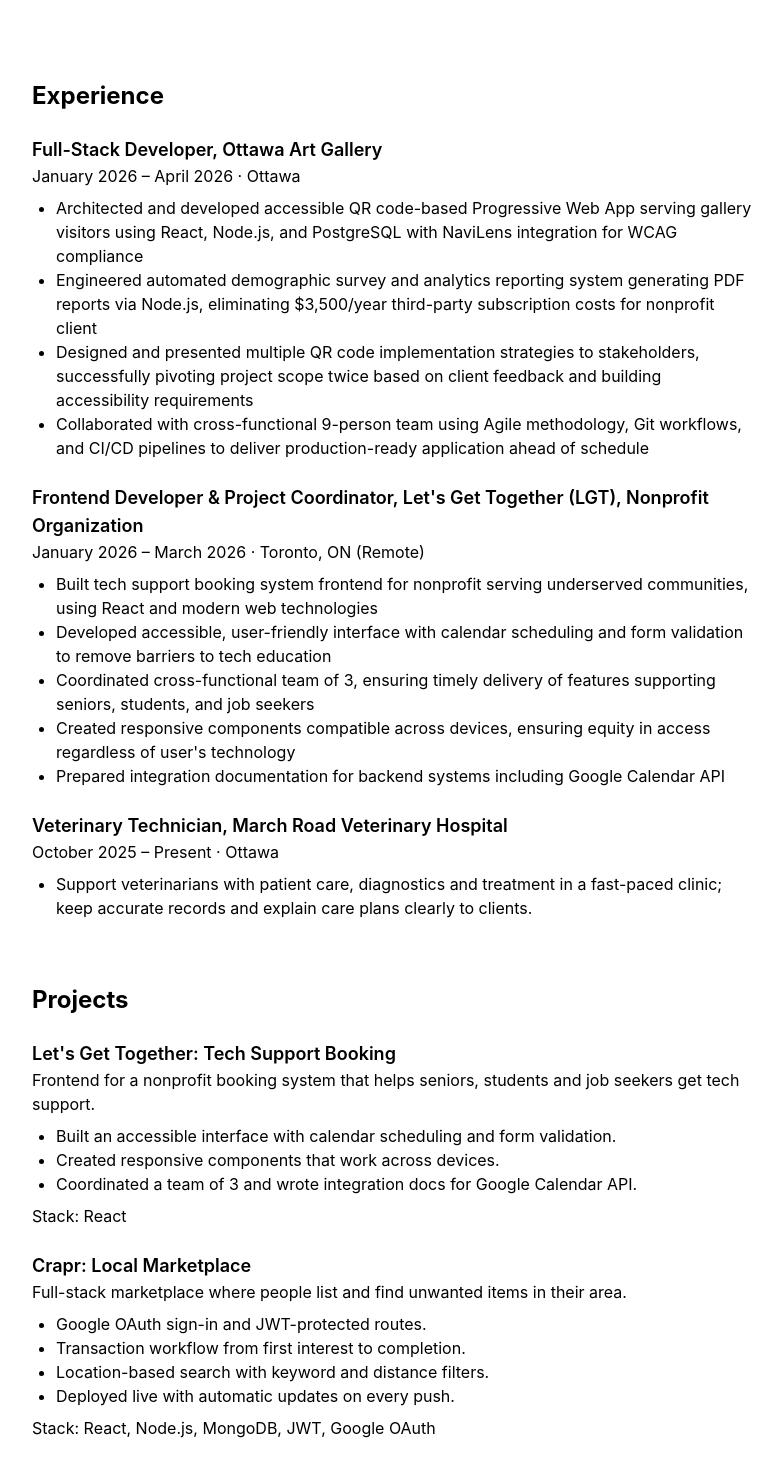
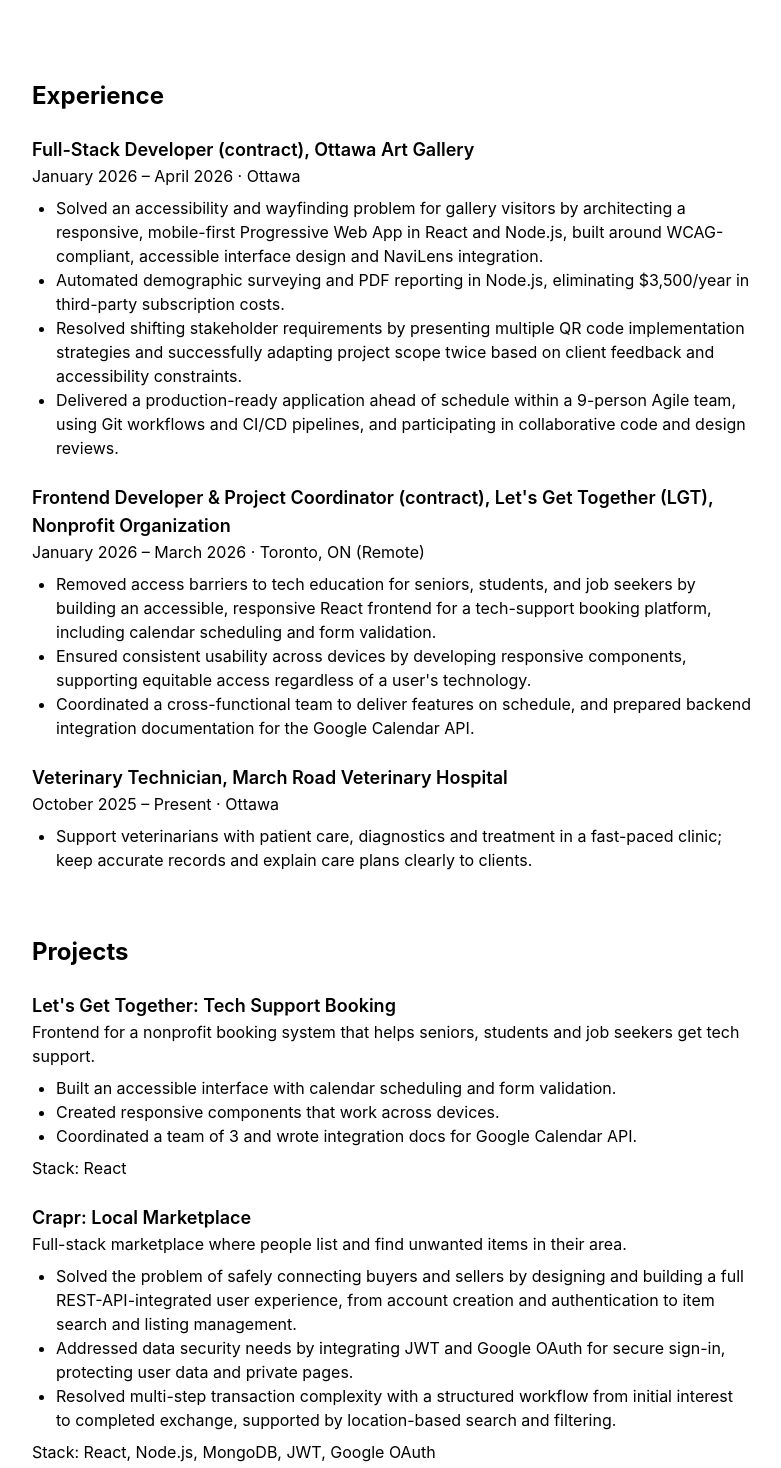
Before and after one commit to chab0114/portfolio, a React app: page / in a window 1280 px wide. Shown: the part 320-1788 px from the top of the page, without its empty margins (248-1029 px from the left). Built offline with nearby package versions, Linux system fonts and the light colour scheme; the HTML template or start-up script is replaced by a standard one.

Commit message:
reword exp and project text

```diff
--- a/src/data/experience.js
+++ b/src/data/experience.js
@@ -2,37 +2,35 @@
 
 export const experience = [
   {
-    title: 'Full-Stack Developer',
-    company: 'Ottawa Art Gallery',
-    location: 'Ottawa',
-    dates: 'January 2026 – April 2026',
+    title: "Full-Stack Developer (contract)",
+    company: "Ottawa Art Gallery",
+    location: "Ottawa",
+    dates: "January 2026 – April 2026",
     bullets: [
-      'Architected and developed accessible QR code-based Progressive Web App serving gallery visitors using React, Node.js, and PostgreSQL with NaviLens integration for WCAG compliance',
-      'Engineered automated demographic survey and analytics reporting system generating PDF reports via Node.js, eliminating $3,500/year third-party subscription costs for nonprofit client',
-      'Designed and presented multiple QR code implementation strategies to stakeholders, successfully pivoting project scope twice based on client feedback and building accessibility requirements',
-      'Collaborated with cross-functional 9-person team using Agile methodology, Git workflows, and CI/CD pipelines to deliver production-ready application ahead of schedule',
+      "Solved an accessibility and wayfinding problem for gallery visitors by architecting a responsive, mobile-first Progressive Web App in React and Node.js, built around WCAG-compliant, accessible interface design and NaviLens integration.",
+      "Automated demographic surveying and PDF reporting in Node.js, eliminating $3,500/year in third-party subscription costs.",
+      "Resolved shifting stakeholder requirements by presenting multiple QR code implementation strategies and successfully adapting project scope twice based on client feedback and accessibility constraints.",
+      "Delivered a production-ready application ahead of schedule within a 9-person Agile team, using Git workflows and CI/CD pipelines, and participating in collaborative code and design reviews.",
     ],
   },
   {
-    title: 'Frontend Developer & Project Coordinator',
+    title: "Frontend Developer & Project Coordinator (contract)",
     company: "Let's Get Together (LGT), Nonprofit Organization",
-    location: 'Toronto, ON (Remote)',
-    dates: 'January 2026 – March 2026',
+    location: "Toronto, ON (Remote)",
+    dates: "January 2026 – March 2026",
     bullets: [
-      'Built tech support booking system frontend for nonprofit serving underserved communities, using React and modern web technologies',
-      'Developed accessible, user-friendly interface with calendar scheduling and form validation to remove barriers to tech education',
-      'Coordinated cross-functional team of 3, ensuring timely delivery of features supporting seniors, students, and job seekers',
-      "Created responsive components compatible across devices, ensuring equity in access regardless of user's technology",
-      'Prepared integration documentation for backend systems including Google Calendar API',
+      "Removed access barriers to tech education for seniors, students, and job seekers by building an accessible, responsive React frontend for a tech-support booking platform, including calendar scheduling and form validation.",
+      "Ensured consistent usability across devices by developing responsive components, supporting equitable access regardless of a user's technology.",
+      "Coordinated a cross-functional team to deliver features on schedule, and prepared backend integration documentation for the Google Calendar API.",
     ],
   },
   {
-    title: 'Veterinary Technician',
-    company: 'March Road Veterinary Hospital',
-    location: 'Ottawa',
-    dates: 'October 2025 – Present',
+    title: "Veterinary Technician",
+    company: "March Road Veterinary Hospital",
+    location: "Ottawa",
+    dates: "October 2025 – Present",
     bullets: [
-      'Support veterinarians with patient care, diagnostics and treatment in a fast-paced clinic; keep accurate records and explain care plans clearly to clients.',
+      "Support veterinarians with patient care, diagnostics and treatment in a fast-paced clinic; keep accurate records and explain care plans clearly to clients.",
     ],
   },
-]
+];
--- a/src/data/projects.js
+++ b/src/data/projects.js
@@ -21,11 +21,10 @@ export const projects = [
     title: 'Crapr: Local Marketplace',
     summary:
       'Full-stack marketplace where people list and find unwanted items in their area.',
-    highlights: [
-      'Google OAuth sign-in and JWT-protected routes.',
-      'Transaction workflow from first interest to completion.',
-      'Location-based search with keyword and distance filters.',
-      'Deployed live with automatic updates on every push.',
+        highlights: [
+      'Solved the problem of safely connecting buyers and sellers by designing and building a full REST-API-integrated user experience, from account creation and authentication to item search and listing management.',
+      'Addressed data security needs by integrating JWT and Google OAuth for secure sign-in, protecting user data and private pages.',
+      'Resolved multi-step transaction complexity with a structured workflow from initial interest to completed exchange, supported by location-based search and filtering.',
     ],
     stack: ['React', 'Node.js', 'MongoDB', 'JWT', 'Google OAuth'],
     links: [],
```
